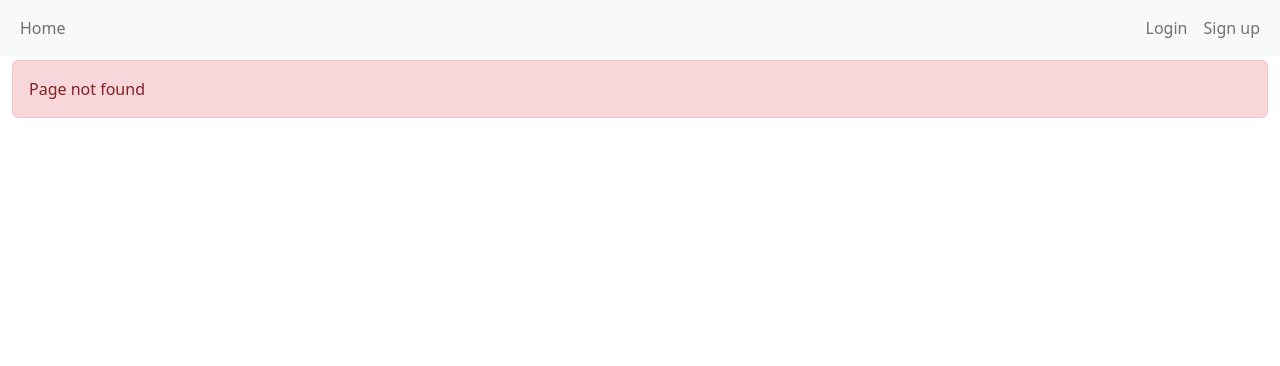
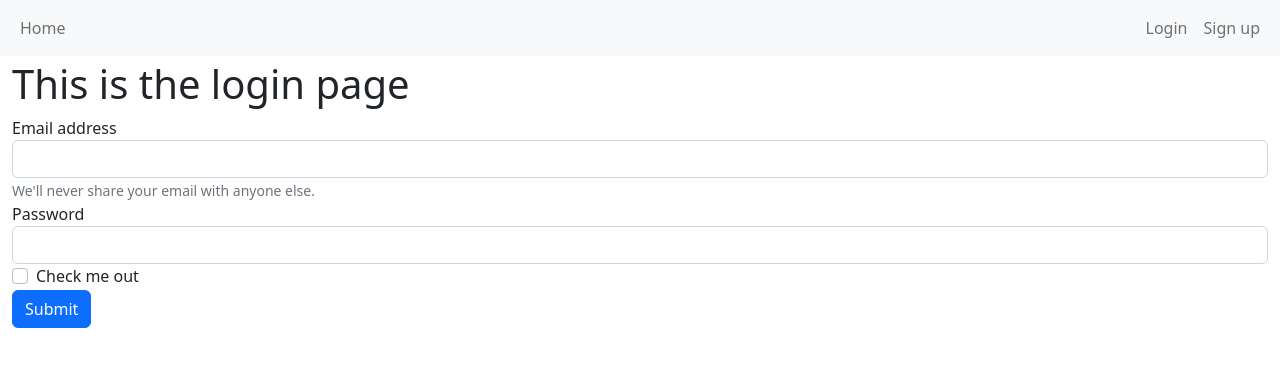
Before and after one commit to ehvai/thinkful-hackathon-team-7, a React (Create React App) app in the folder frontend/: page /login in a window 1280 px wide. Before the commit this address had no page. Shown: the top 366 px of the page. Built offline with nearby package versions, Linux system fonts and the light colour scheme.

Commit message:
added login,results, and signup page

```diff
--- a/frontend/package.json
+++ b/frontend/package.json
@@ -11,7 +11,7 @@
     "react-bootstrap": "^2.7.0",
     "react-dom": "^18.2.0",
     "react-router-dom": "^6.6.2",
-    "react-scripts": "5.0.1",
+    "react-scripts": "^5.0.1",
     "web-vitals": "^2.1.4"
   },
   "scripts": {
--- /dev/null
+++ b/frontend/src/components/login/LoginForm.js
@@ -0,0 +1,47 @@
+import React from "react";
+
+function LoginForm({ submitHandler, changeHandler, credentials }) {
+  return (
+    <form onSubmit={submitHandler}>
+      <div class="form-group">
+        <label for="exampleInputEmail1">Email address</label>
+        <input
+          type="email"
+          className="form-control"
+          id="inputEmail"
+          aria-describedby="emailHelp"
+          name="inputEmail"
+          required={true}
+          onChange={changeHandler}
+          value={credentials}
+        />
+        <small id="emailHelp" class="form-text text-muted">
+          We'll never share your email with anyone else.
+        </small>
+      </div>
+      <div class="form-group">
+        <label for="exampleInputPassword1">Password</label>
+        <input
+          type="password"
+          className="form-control"
+          id="exampleInputPassword1"
+        />
+      </div>
+      <div class="form-group form-check">
+        <input
+          type="checkbox"
+          className="form-check-input"
+          id="exampleCheck1"
+        />
+        <label class="form-check-label" for="exampleCheck1">
+          Check me out
+        </label>
+      </div>
+      <button type="submit" className="btn btn-primary">
+        Submit
+      </button>
+    </form>
+  );
+}
+
+export default LoginForm;
--- /dev/null
+++ b/frontend/src/layouts/Login.js
@@ -0,0 +1,13 @@
+import React, {useState} from "react";
+import LoginForm from "../components/login/LoginForm";
+
+function Login() {
+  return (
+    <div>
+      <h1>This is the login page</h1>
+      <LoginForm />
+    </div>
+  );
+}
+
+export default Login;
--- a/frontend/src/layouts/Paths.js
+++ b/frontend/src/layouts/Paths.js
@@ -2,12 +2,18 @@ import React from "react";
 import { Routes, Route } from "react-router-dom";
 import { NotFound } from "../components";
 import { Home } from "./Home";
+import Login from "./Login";
+import Results  from "./Results";
+import Signup from "./Signup";
 
 export const Path = () => {
 	return (
 		<Routes>
 			<Route path="/" element={<Home />} />
 			<Route path="*" element={<NotFound />} />
+			<Route path="/results" element={<Results />}/>
+			<Route path="/login" element={<Login/>}/>
+			<Route path="/sign up" element={<Signup/>}/>
 		</Routes>
 	);
 };
--- /dev/null
+++ b/frontend/src/layouts/Results.js
@@ -0,0 +1,11 @@
+import React from "react";
+
+function Results(){
+    return (
+        <div>
+            <div class="d-flex p-2 bd-highlight">I'm a flexbox container!</div>
+        </div>
+    )
+}
+
+export default Results
--- /dev/null
+++ b/frontend/src/layouts/Signup.js
@@ -0,0 +1,11 @@
+import React from "react";
+
+function Signup(){
+    return (
+        <div>
+            <p>this is the sign up page</p>
+        </div>
+    )
+}
+
+export default Signup
```
Also changed, not shown: 1 other file (tests, documents, lock files or other folders).
